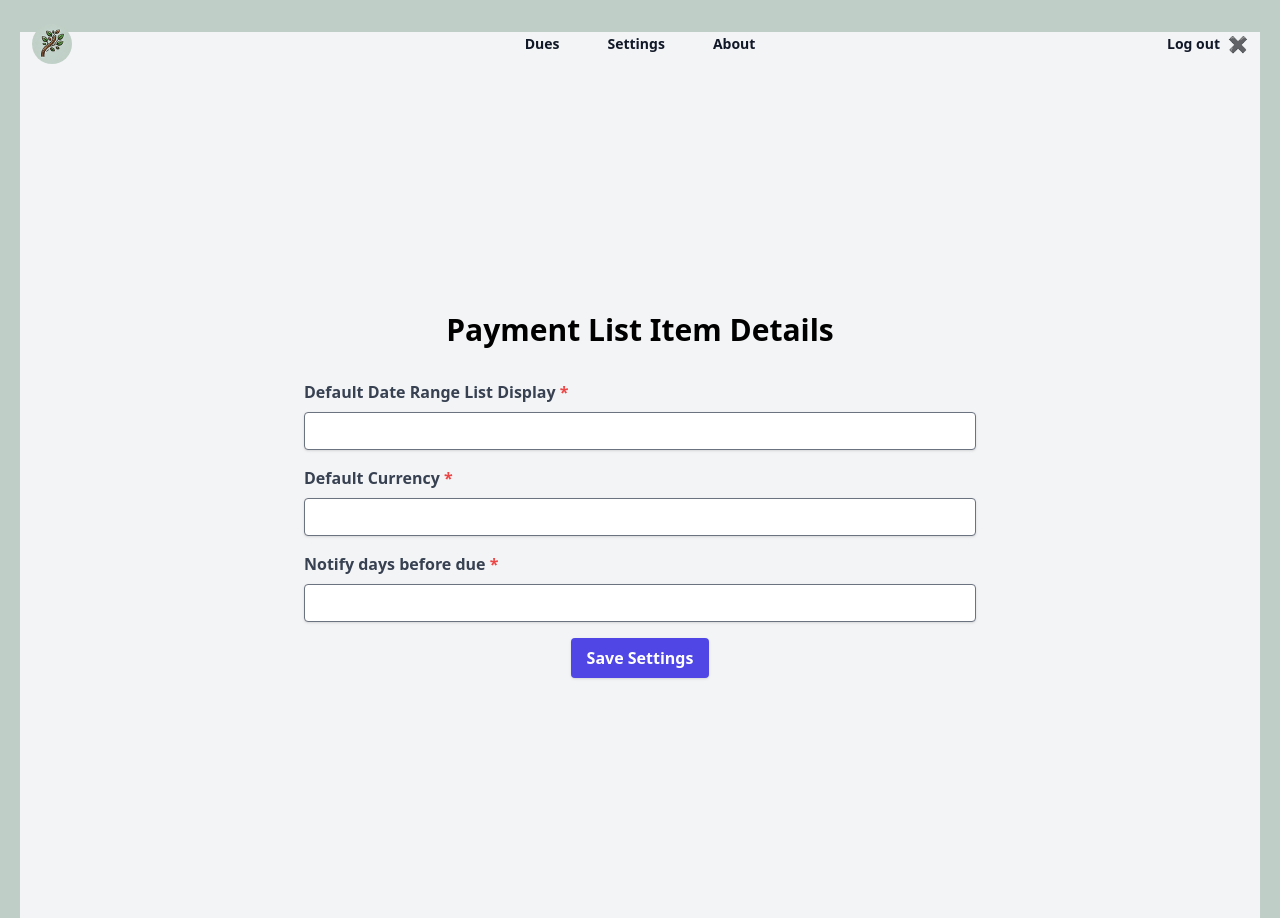
After one commit to jasonmag/orion-vault, a Rails app: page /user_settings in a window 1280 px wide. The commit adds this page. Run offline with Rails 7, Linux system fonts and the light colour scheme; the visitor is signed in with stand-in values (Sample User, id 1); style sheets or scripts are compiled from the project's sources; some libraries are stand-ins or nearby versions.

Commit message:
added user_settings

```diff
--- /dev/null
+++ b/app/controllers/user_settings_controller.rb
@@ -0,0 +1,24 @@
+class UserSettingsController < ApplicationController
+  before_action :set_user_setting
+
+  def show
+  end
+
+  def update
+    if @user_setting.update(user_setting_params)
+      redirect_to user_setting_path, notice: "Settings were successfully updated."
+    else
+      render :show
+    end
+  end
+
+  private
+
+  def set_user_setting
+    @user_setting = current_user.user_setting || current_user.build_user_setting
+  end
+
+  def user_setting_params
+    params.require(:user_setting).permit(:default_date_range_list_display, :default_currency, :notification_lead_time)
+  end
+end
--- /dev/null
+++ b/app/helpers/user_settings_helper.rb
@@ -0,0 +1,2 @@
+module UserSettingsHelper
+end
--- a/app/models/user.rb
+++ b/app/models/user.rb
@@ -3,5 +3,8 @@ class User < ApplicationRecord
   # :confirmable, :lockable, :timeoutable, :trackable and :omniauthable
   devise :database_authenticatable, :registerable,
          :recoverable, :rememberable, :validatable
+
+  has_one :user_setting, dependent: :destroy
+  accepts_nested_attributes_for :user_setting
   has_many :list
 end
--- a/app/views/layouts/_header.html.haml
+++ b/app/views/layouts/_header.html.haml
@@ -15,9 +15,10 @@
       - if user_signed_in?
         %a{ href: "/lists", class: "text-sm font-semibold leading-6 text-gray-900" } Dues
       - if request.path != "/"
-        %a{ href: "/", class: "text-sm font-semibold leading-6 text-gray-900" } Home
-      %a{ href: "#features", class: "text-sm font-semibold leading-6 text-gray-900" } Features
-      %a{ href: "#analytics", class: "text-sm font-semibold leading-6 text-gray-900" } Analytics
+        -# %a{ href: "/", class: "text-sm font-semibold leading-6 text-gray-900" } Home
+      -# %a{ href: "#features", class: "text-sm font-semibold leading-6 text-gray-900" } Features
+      -# %a{ href: "#analytics", class: "text-sm font-semibold leading-6 text-gray-900" } Analytics
+      %a{ href: "/user_settings", class: "text-sm font-semibold leading-6 text-gray-900" } Settings
       %a{ href: "#about", class: "text-sm font-semibold leading-6 text-gray-900" } About
 
     = render "layouts/user_log", mobile: false
@@ -39,10 +40,11 @@
           .space-y-2.py-6
             - if user_signed_in?
               %a{ href: "/lists", class: "-mx-3 block rounded-lg px-3 py-2 text-base font-semibold leading-7 text-gray-900 hover:bg-gray-50" } Dues
-            - if request.path != "/"
-              %a{ href: "/", class: "-mx-3 block rounded-lg px-3 py-2 text-base font-semibold leading-7 text-gray-900 hover:bg-gray-50" } Home
-            %a{ href: "#features", class: "-mx-3 block rounded-lg px-3 py-2 text-base font-semibold leading-7 text-gray-900 hover:bg-gray-50" } Features
-            %a{ href: "#analytics", class: "-mx-3 block rounded-lg px-3 py-2 text-base font-semibold leading-7 text-gray-900 hover:bg-gray-50" } Analytics
+            -# - if request.path != "/"
+              -# %a{ href: "/", class: "-mx-3 block rounded-lg px-3 py-2 text-base font-semibold leading-7 text-gray-900 hover:bg-gray-50" } Home
+            -# %a{ href: "#features", class: "-mx-3 block rounded-lg px-3 py-2 text-base font-semibold leading-7 text-gray-900 hover:bg-gray-50" } Features
+            -# %a{ href: "#analytics", class: "-mx-3 block rounded-lg px-3 py-2 text-base font-semibold leading-7 text-gray-900 hover:bg-gray-50" } Analytics
+            %a{ href: "/user_settings", class: "-mx-3 block rounded-lg px-3 py-2 text-base font-semibold leading-7 text-gray-900 hover:bg-gray-50" } Settings
             %a{ href: "#about", class: "-mx-3 block rounded-lg px-3 py-2 text-base font-semibold leading-7 text-gray-900 hover:bg-gray-50" } About
           .py-6
             = render "layouts/user_log", mobile: true
--- /dev/null
+++ b/app/views/user_settings/_form_field.html.haml
@@ -0,0 +1,22 @@
+%div{"data-controller" => "user-setting" }
+  .field.mb-4
+    %label.block.text-gray-700.font-bold.mb-2{ for: "user_setting_default_date_range_list_display" }
+      Default Date Range List Display
+      %span.text-red-500 *
+    %input.shadow.appearance-none.border.rounded.w-full.py-2.px-3.text-gray-700.leading-tight.focus:outline-none.focus:shadow-outline{ type: "text", name: "user_setting[default_date_range_list_display]", id: "user_setting_default_date_range_list_display", value: @user_setting.default_date_range_list_display }
+
+  .field.mb-4
+    %label.block.text-gray-700.font-bold.mb-2{ for: "user_setting_default_currency" }
+      Default Currency
+      %span.text-red-500 *
+    %input.shadow.appearance-none.border.rounded.w-full.py-2.px-3.text-gray-700.leading-tight.focus:outline-none.focus:shadow-outline{ type: "text", name: "user_setting[default_currency]", id: "user_setting_default_currency", value: @user_setting.default_currency }
+
+  .field.mb-4
+    %label.block.text-gray-700.font-bold.mb-2{ for: "user_setting_notification_lead_time" }
+      Notify days before due
+      %span.text-red-500 *
+    %input.shadow.appearance-none.border.rounded.w-full.py-2.px-3.text-gray-700.leading-tight.focus:outline-none.focus:shadow-outline{ type: "number", name: "user_setting[notification_lead_time]", id: "user_setting_notification_lead_time", value: @user_setting.notification_lead_time }
+
+  .field.mb-4
+    %div.flex.justify-center
+      %button.shadow.bg-indigo-600.hover:bg-indigo-700.text-white.font-bold.py-2.px-4.rounded Save Settings
--- /dev/null
+++ b/app/views/user_settings/show.html.haml
@@ -0,0 +1,10 @@
+%body.bg-gray-100
+  .bg-gray-100
+    .relative.isolate.px-6.pt-14.lg:px-8.mx-auto
+      .mx-auto.max-w-2xl.py-32.sm:py-48.lg:py-56
+        %h1.text-3xl.font-bold.text-center.mb-8 Payment List Item Details
+
+        %form{ action: user_setting_path, method: "post" }
+          %input{ type: "hidden", name: "_method", value: "patch" }
+
+          = render 'form_field'
--- a/config/routes.rb
+++ b/config/routes.rb
@@ -23,6 +23,8 @@ Rails.application.routes.draw do
 
   resources :lists do
     get "select_dates", on: :collection
-    resources :check_list_histories, only: [:create]
+    resources :check_list_histories, only: [ :create ]
   end
+
+  resource :user_setting, only: [ :show, :update ], path: "user_settings"
 end
--- /dev/null
+++ b/db/migrate/20241001161553_add_notification_lead_time_to_user_settings.rb
@@ -0,0 +1,5 @@
+class AddNotificationLeadTimeToUserSettings < ActiveRecord::Migration[7.2]
+  def change
+    add_column :user_settings, :notification_lead_time, :integer
+  end
+end
```
Also changed, not shown: app/models/user_setting.rb (added, +7 -0 lines), db/migrate/20241001152021_create_user_settings.rb (added, +11 -0 lines), spec/helpers/user_settings_helper_spec.rb (added, +15 -0 lines), spec/requests/user_settings_spec.rb (added, +18 -0 lines), spec/views/user_settings/edit.html.haml_spec.rb (added, +5 -0 lines), spec/views/user_settings/update.html.haml_spec.rb (added, +5 -0 lines), db/schema.rb.
